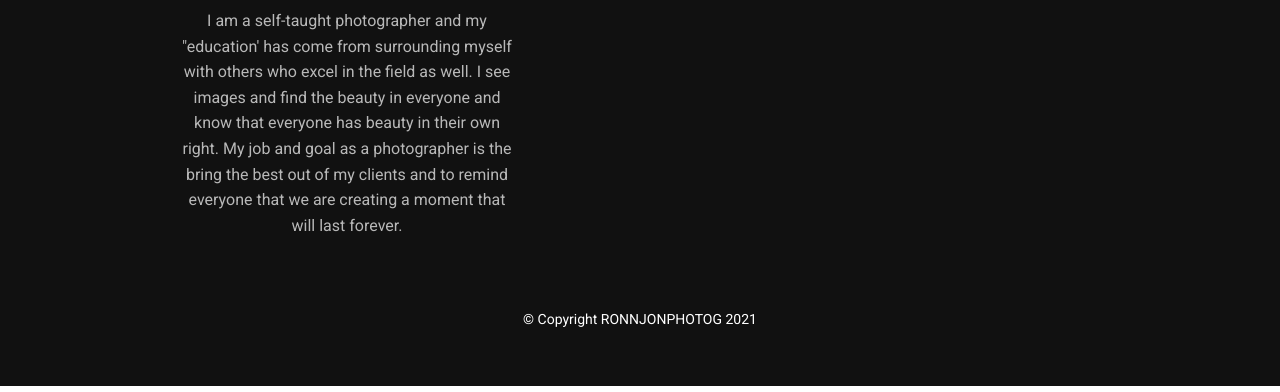
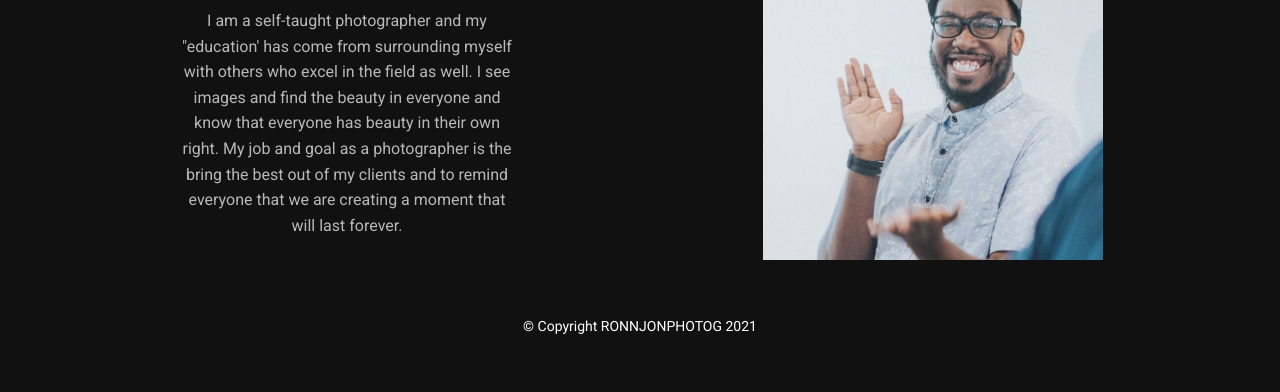
Before and after one commit to ronnelcodes/RonnJonPhotog, a plain HTML site: page contact.html in a window 1280 px wide. Shown: the part 1900-2292 px from the top of the page. Drawn offline with Linux system fonts and the light colour scheme; a script that the page names is missing.

Commit message:
5.23.21-L

```diff
--- a/contact.html
+++ b/contact.html
@@ -138,6 +138,9 @@
                     <h2>RONNJONPHOTOG</h2>
                     <p>I am a self-taught photographer and my "education' has come from surrounding myself with others who excel in the field as well. I see images and find the beauty in everyone and know that everyone has beauty in their own right. My job and goal as a photographer is the bring the best out of my clients and to remind everyone that we are creating a moment that will last forever.</p>
                 </div>
+                <div>
+                    <img src = "images/ronnel.jpg" alt = "photographer img">
+                </div>
             </div>
             <p>&copy; Copyright RONNJONPHOTOG 2021</p>
         </footer>
```
Also changed, not shown: gallery.html (+3 -0 lines), index.html (+3 -0 lines).
